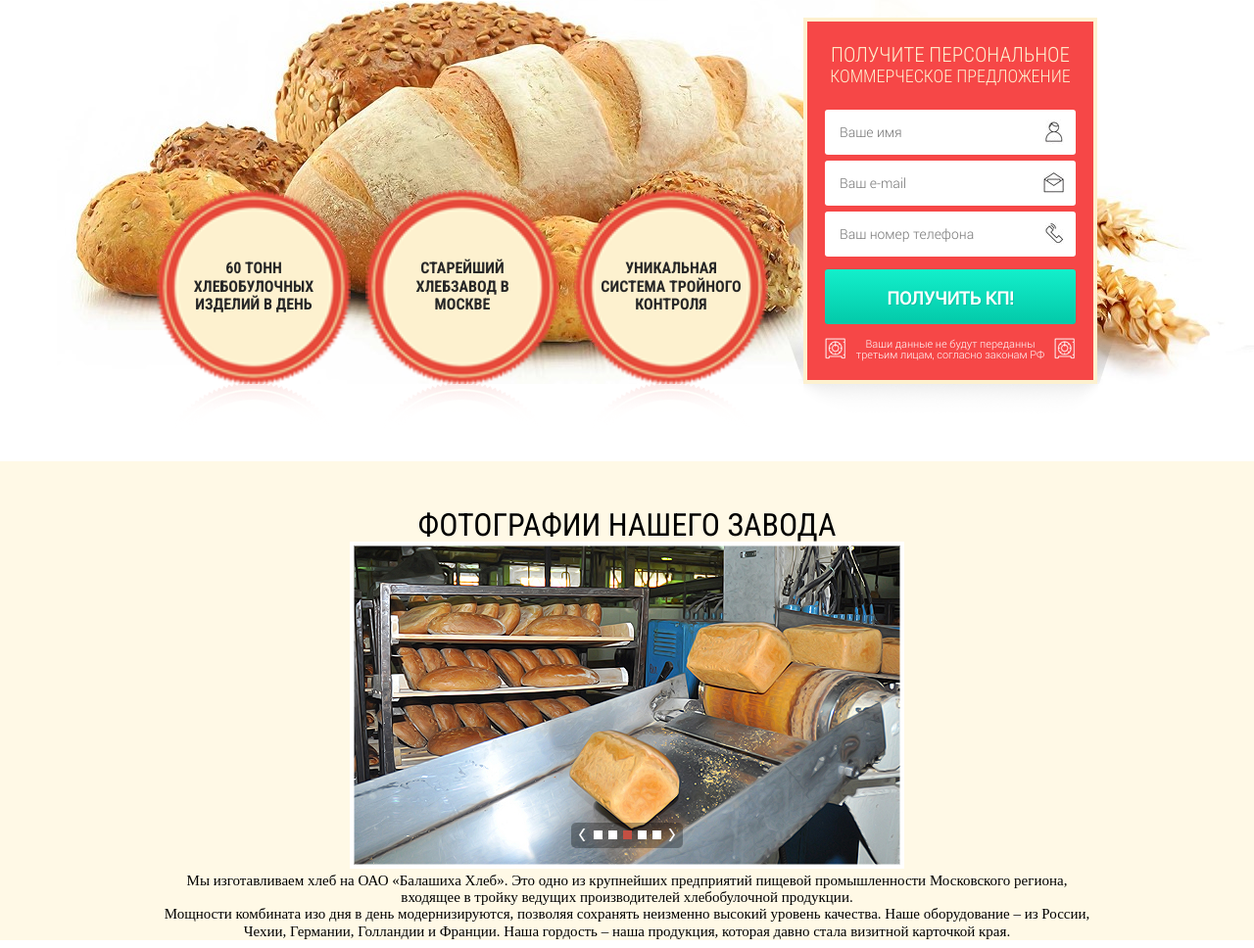
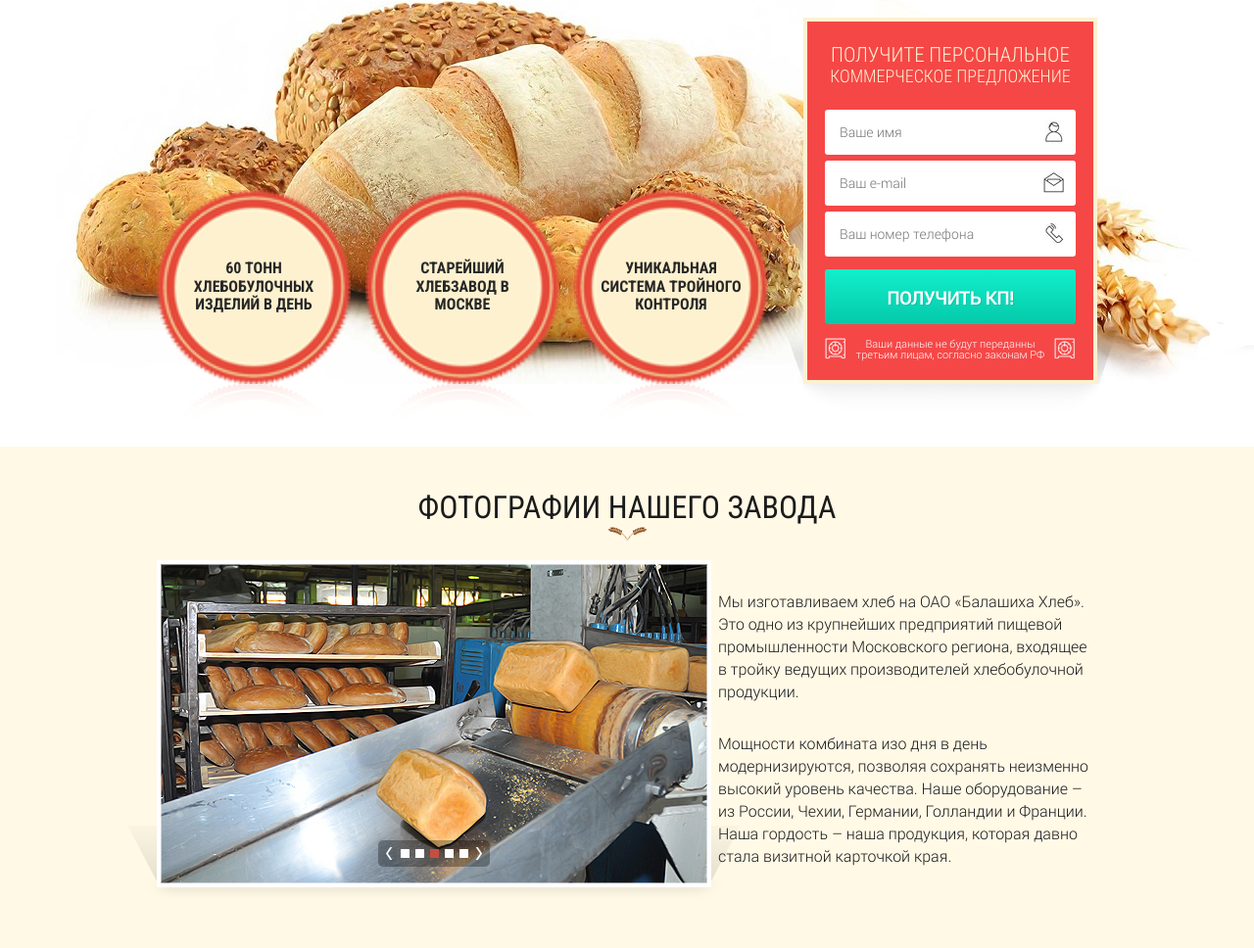
Before and after one commit to obiwah/bakery, a website: page src/index.html in a window 1280 px wide. Shown: the part 246-1214 px from the top of the page at 98% size. Drawn offline with Linux system fonts and the light colour scheme; files whose address does not match are found by name.

Commit message:
style.css

```diff
--- a/src/css/style.css
+++ b/src/css/style.css
@@ -426,12 +426,17 @@ h1, h2, h3, p {
     width: 90%;
   }
 }
-.section {
+.section__title {
+  position: relative;
   text-align: center;
-}
-.section__title {
   font: 400 2.133rem/2.267rem "Roboto Condensed", sans-serif;
   text-transform: uppercase;
+  color: #1b1b1b;
+}
+.section__title::after {
+  content: url("../img/interface/section_img.png");
+  display: block;
+  margin-top: -5px;
 }
 
 @media (max-width: 575px) {
@@ -511,6 +516,23 @@ h1, h2, h3, p {
     box-shadow: none;
   }
 }
+.shadow {
+  position: absolute;
+  bottom: 0;
+  left: -14px;
+  width: calc(100% + 28px);
+  height: 74px;
+  transform: rotateX(164deg);
+  background: linear-gradient(0deg, rgba(0, 0, 0, 0.02) 0%, rgba(0, 0, 0, 0.1) 100%);
+}
+.shadow::after {
+  content: "";
+  position: absolute;
+  width: 100%;
+  z-index: -1;
+  box-shadow: 0px -9px 15px 1px rgba(0, 0, 0, 0.51);
+}
+
 .header {
   position: fixed;
   top: 0;
@@ -658,27 +680,38 @@ h1, h2, h3, p {
   }
 }
 @media (max-width: 420px) {
+  .header {
+    height: 60px;
+  }
+  .header__logo {
+    height: 80px;
+    width: auto;
+  }
   .header__menu {
     padding-left: 0.5rem;
   }
 
+  .brand {
+    margin-top: -10px;
+  }
   .brand__title-img {
-    height: 12px;
+    height: 14px;
   }
   .brand__subtitle {
     display: none;
   }
 
   .menu__button {
-    width: 28px;
-    height: 28px;
+    width: 25px;
+    height: 25px;
+    margin-top: -15px;
   }
 }
 .hero__section {
   font-family: "Roboto Condensed", sans-serif;
   position: relative;
   padding-top: 8.9rem;
-  margin-bottom: 5.27rem;
+  margin-bottom: 4.3rem;
   text-align: center;
   text-transform: uppercase;
   background: url("../img/back/hero.jpg") 31% bottom no-repeat, url("../img/back/form.jpg") 90% bottom no-repeat;
@@ -801,7 +834,7 @@ h1, h2, h3, p {
 }
 @media (max-width: 991px) {
   .hero__section {
-    background: url("../img/back/hero.jpg") center top no-repeat;
+    background: url("../img/back/hero.jpg") center 25% no-repeat;
   }
   .hero__title {
     font-size: 2.5rem;
@@ -902,6 +935,9 @@ h1, h2, h3, p {
   }
 }
 @media (max-width: 420px) {
+  .hero__section {
+    padding-top: 80px;
+  }
   .hero__form-title {
     font-size: 1.2rem;
   }
@@ -910,8 +946,28 @@ h1, h2, h3, p {
   }
 }
 .photos__section {
-  padding-top: 3.2rem;
+  padding-top: 3rem;
+  padding-bottom: 3.87rem;
   background-color: #fff9e6;
+}
+.photos__title {
+  margin-bottom: 0.5rem;
+}
+.photos__wrapper {
+  display: flex;
+  justify-content: space-between;
+}
+.photos__text {
+  max-width: 25.8rem;
+  font: 300 1.067rem/1.533rem "Roboto", sans-serif;
+  color: #1b1b1b;
+}
+.photos__paragraph {
+  margin-top: 2rem;
+}
+.photos__carousel {
+  position: relative;
+  perspective: 200px;
 }
 
 /*# sourceMappingURL=style.css.map */
```
Also changed, not shown: 1 other file.
